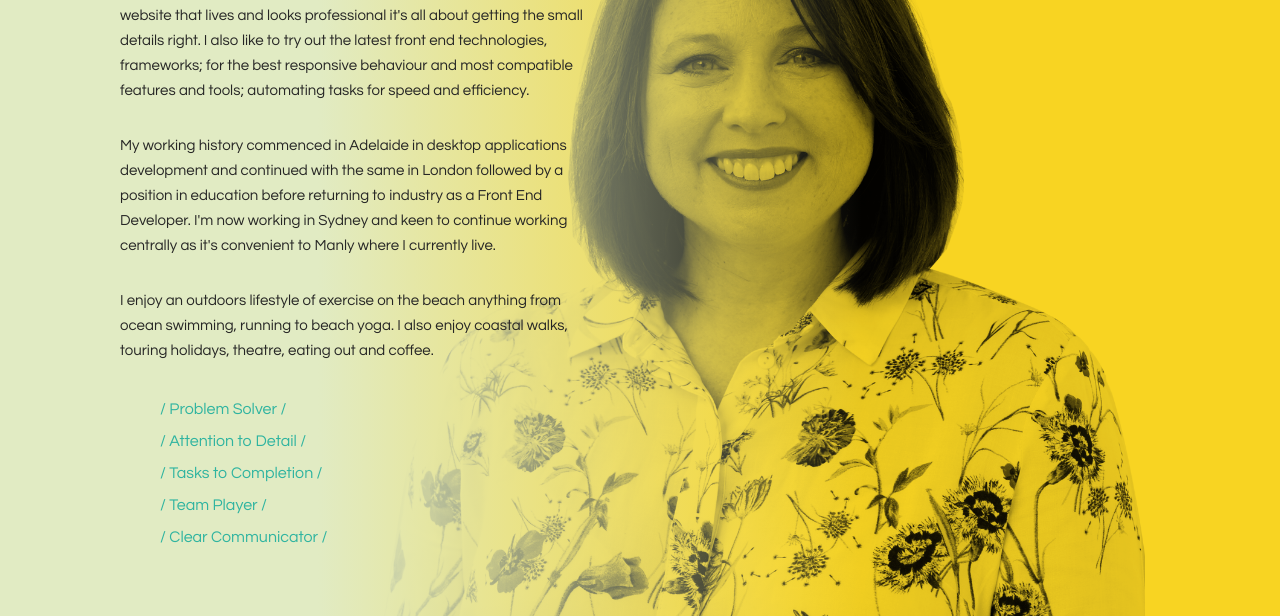
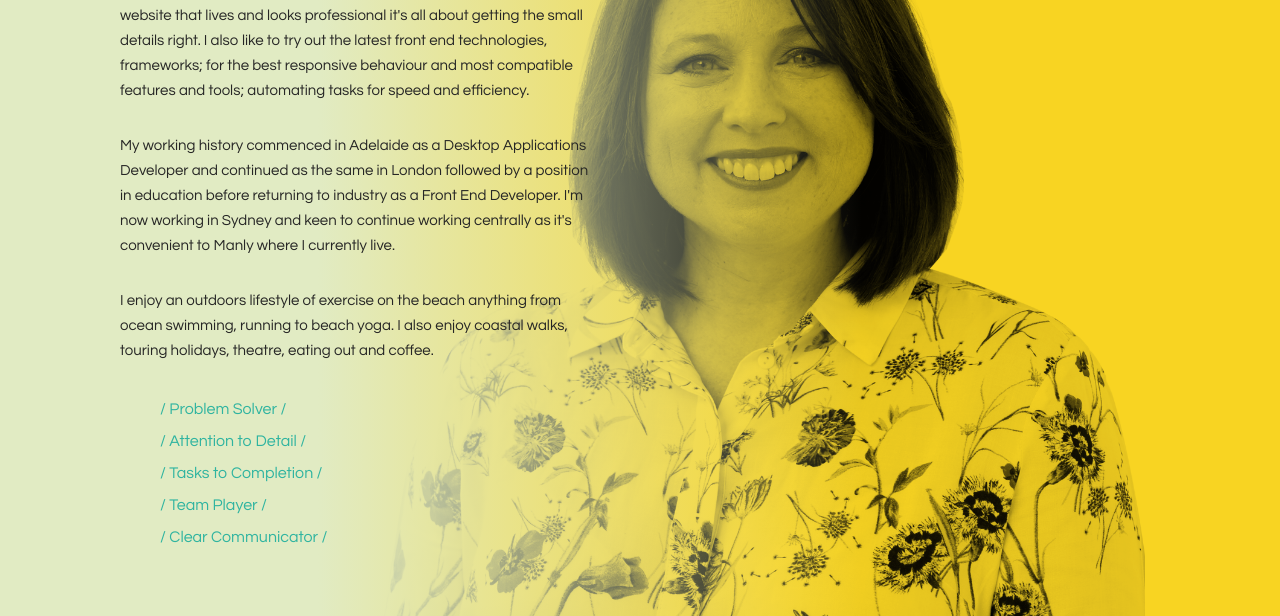
Before and after one commit to rimpey/rimpey-profile, a plain HTML site: page index.html in a window 1280 px wide. Shown: the part 2280-2896 px from the top of the page. Drawn offline with Linux system fonts and the light colour scheme.

Commit message:
Update 2018-01-18T06:19:42.415Z

```diff
--- a/index.html
+++ b/index.html
@@ -421,10 +421,11 @@
                             recent return to Australia working in central Sydney.  -->
 
                             My working history commenced in Adelaide
-                             in
+                             <!-- in
 
-                            desktop applications development
-                            and continued with the same in London followed by a position in education
+                            desktop applications development -->
+                            as a Desktop Applications Developer
+                            and continued as the same in London followed by a position in education
                             before returning to industry as a Front End Developer.
                             <!-- in web development -->
                             <!-- as a web developer.  -->
```
